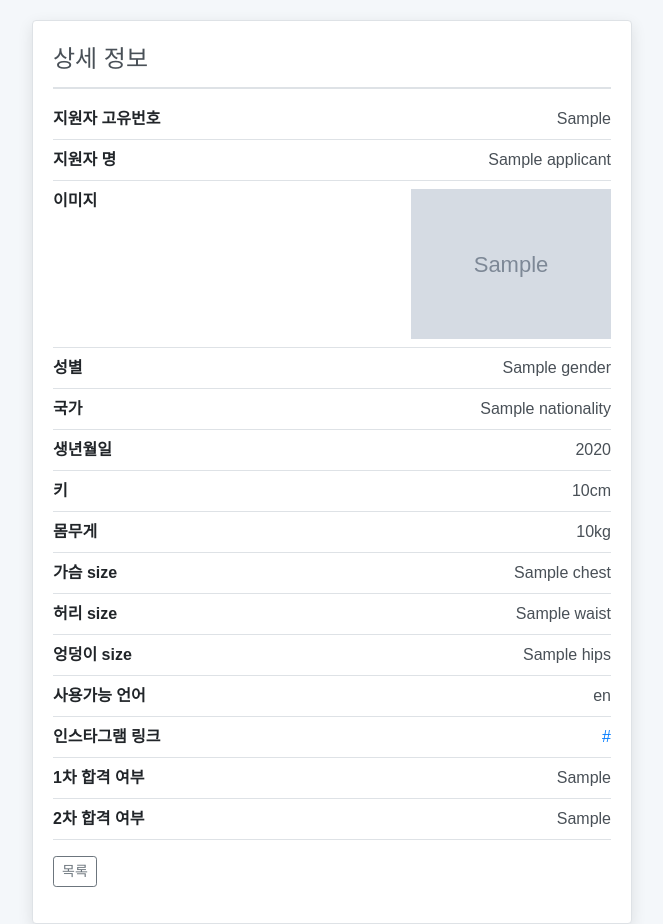
After one commit to pixentDM/Model, a Django app: template templates/grades/grade_detail.html in a window 1280 px wide. The commit adds this page. Shown: the whole page, without its empty margins (308-971 px from the left). Run offline with Django 4.2, Linux system fonts and the light colour scheme; the template is opened without the code that fills it: most values are stand-ins (such as "Sample title", 1, 10 or a date in 2020); grey boxes marked "Sample" are stand-in pictures; some libraries are stand-ins or nearby versions.

Commit message:
detail.html 파일, modify.html 파일 수정해야함. (grades)

```diff
--- a/config/urls.py
+++ b/config/urls.py
@@ -25,7 +25,7 @@ urlpatterns = [
     path('admin/', admin.site.urls),
     path("", index),
     path("applicant/", include("applicant.urls")),
-    path("grades/",  include("grades.urls")),
+    path('grades/', include('grades.urls')),
 ] + static(settings.STATIC_URL, document_root=settings.STATIC_ROOT) # 부트스트랩 적용을 위해 추가 된 코드
 
 urlpatterns += static(
--- a/grades/urls.py
+++ b/grades/urls.py
@@ -7,5 +7,5 @@ app_name = "grades"
 urlpatterns = [
     path("grade_list/", views.grade_list, name="grade_list"),
     path('detail/<int:grade_id>/', views.grade_detail, name='grade_detail'),
-    # path('<int:applicant_id>/modify/', views.modify, name='applicants_modify'),
+    path('<int:applicant_id>/modify/', views.grade_modify, name='grade_modify'),
 ]
--- a/templates/applicant/applicants_list.html
+++ b/templates/applicant/applicants_list.html
@@ -17,6 +17,7 @@
     <div class="row justify-content-end my-3">
         <form id="searchForm" method="get" action="{% url 'applicant:applicants' %}" class="col-4 input-group">
             <select name="search_field" id="search_field" class="custom-select">
+                <option value="unique_no">지원자 고유번호</option>
                 <option value="applicant_name">이름</option>
                 <option value="gender">성별</option>
                 <option value="nationality">국가</option>
@@ -83,8 +84,8 @@
             <td>{{ applicant.gender }}</td>
             <td>{{ applicant.nationality }}</td>
             <td>{{ applicant.birth_year }}</td>
-            <td>{{ applicant.height }}</td>
-            <td>{{ applicant.weight }}</td>
+            <td>{{ applicant.height }} cm</td>
+            <td>{{ applicant.weight }} kg</td>
             <td>{{ applicant.chest }} - {{ applicant.waist }} - {{ applicant.hips }}</td>
             <td>{{ applicant.languages }}</td>
             <td>
--- /dev/null
+++ b/templates/grades/grade_detail.html
@@ -0,0 +1,90 @@
+<!DOCTYPE html>
+{% load static %}
+<html lang="en">
+<head>
+    <meta charset="UTF-8">
+    <title>지원자 등급 상세</title>
+    <link rel="stylesheet" type="text/css" href="{% static 'bootstrap.min.css' %}">
+    <link rel="stylesheet" type="text/css" href="{% static 'applicant/applicant_css.css' %}">
+</head>
+<body>
+<div class="detail-container">
+    <div class="detail-header">
+        상세 정보
+    </div>
+    <div class="detail-item">
+        <div class="detail-item-title">지원자 고유번호</div>
+        <div class="detail-item-content">{{ grade.applicant.unique_no }}</div>
+    </div>
+    <div class="detail-item">
+        <div class="detail-item-title">지원자 명</div>
+        <div class="detail-item-content">{{ grade.applicant.applicant_name }}</div>
+    </div>
+    <div class="detail-item">
+        <div class="detail-item-title">이미지</div>
+        <div class="detail-item-content">
+            {% for file in applicant.file_set.all %}
+                <a href="{{ file.file_data.url }}" target="_blank">
+                    <img src="{{ file.file_data.url }}" alt="지원자 이미지" style="max-width: 200px; height: auto;">
+                </a>
+            {% empty %}
+                <p>이미지가 없습니다.</p>
+            {% endfor %}
+        </div>
+    </div>
+    <div class="detail-item">
+        <div class="detail-item-title">성별</div>
+        <div class="detail-item-content">{{ grade.applicant.gender }}</div>
+    </div>
+    <div class="detail-item">
+        <div class="detail-item-title">국가</div>
+        <div class="detail-item-content">{{ grade.applicant.nationality }}</div>
+    </div>
+    <div class="detail-item">
+        <div class="detail-item-title">생년월일</div>
+        <div class="detail-item-content">{{ grade.applicant.birth_year }}</div>
+    </div>
+    <div class="detail-item">
+        <div class="detail-item-title">키</div>
+        <div class="detail-item-content">{{ grade.applicant.height }}cm</div>
+    </div>
+    <div class="detail-item">
+        <div class="detail-item-title">몸무게</div>
+        <div class="detail-item-content">{{ grade.applicant.weight }}kg</div>
+    </div>
+    <div class="detail-item">
+        <div class="detail-item-title">가슴 size</div>
+        <div class="detail-item-content">{{ grade.applicant.chest }}</div>
+    </div>
+    <div class="detail-item">
+        <div class="detail-item-title">허리 size</div>
+        <div class="detail-item-content">{{ grade.applicant.waist }}</div>
+    </div>
+    <div class="detail-item">
+        <div class="detail-item-title">엉덩이 size</div>
+        <div class="detail-item-content">{{ grade.applicant.hips }}</div>
+    </div>
+    <div class="detail-item">
+        <div class="detail-item-title">사용가능 언어</div>
+        <div class="detail-item-content">{{ grade.applicant.languages }}</div>
+    </div>
+    <div class="detail-item">
+        <div class="detail-item-title">인스타그램 링크</div>
+        <div class="detail-item-content"><a href="{{ applicant.instagram_link }}" target="_blank">{{ grade.applicant.instagram_link }}</a></div>
+    </div>
+    <div class="detail-item">
+        <div class="detail-item-title">1차 합격 여부</div>
+        <div class="detail-item-content">{{ grade.firstStage_grade }}</div>
+    </div>
+    <div class="detail-item">
+        <div class="detail-item-title">2차 합격 여부</div>
+        <div class="detail-item-content">{{ grade.secondStage_grade }}</div>
+    </div>
+    <!-- 로그인, 회원가입 구현하면 IF함수 써서 담당자일때만 뜰 수 있도록 수정 -->
+    <div class="my-3">
+        <a href="{% url 'grades:grade_list' %}" class="btn btn-sm btn-outline-secondary">목록</a>
+
+    </div>
+</div>
+</body>
+</html>
```
Also changed, not shown: applicant/views.py (+7 -6 lines), grades/forms.py (added, +31 -0 lines), grades/models.py (+4 -4 lines), grades/views.py (+24 -1 lines), templates/grades/grade_list.html (+7 -3 lines), templates/grades/grade_modify.html (added, +24 -0 lines), grades/migrations/0002_alter_grades_firststage_grade_and_more.py (added), grades/migrations/0003_remove_grades_id_alter_grades_grade_id.py (added), grades/migrations/0004_alter_grades_grade_id.py (added).
